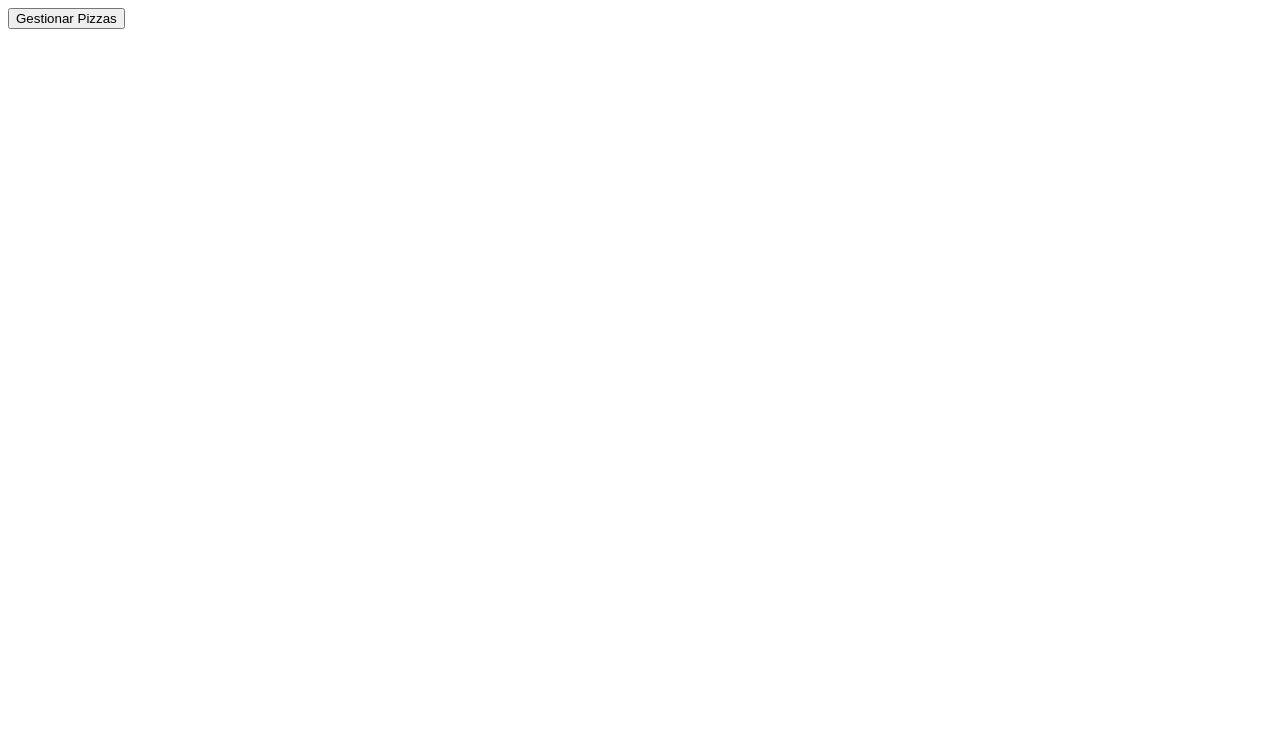
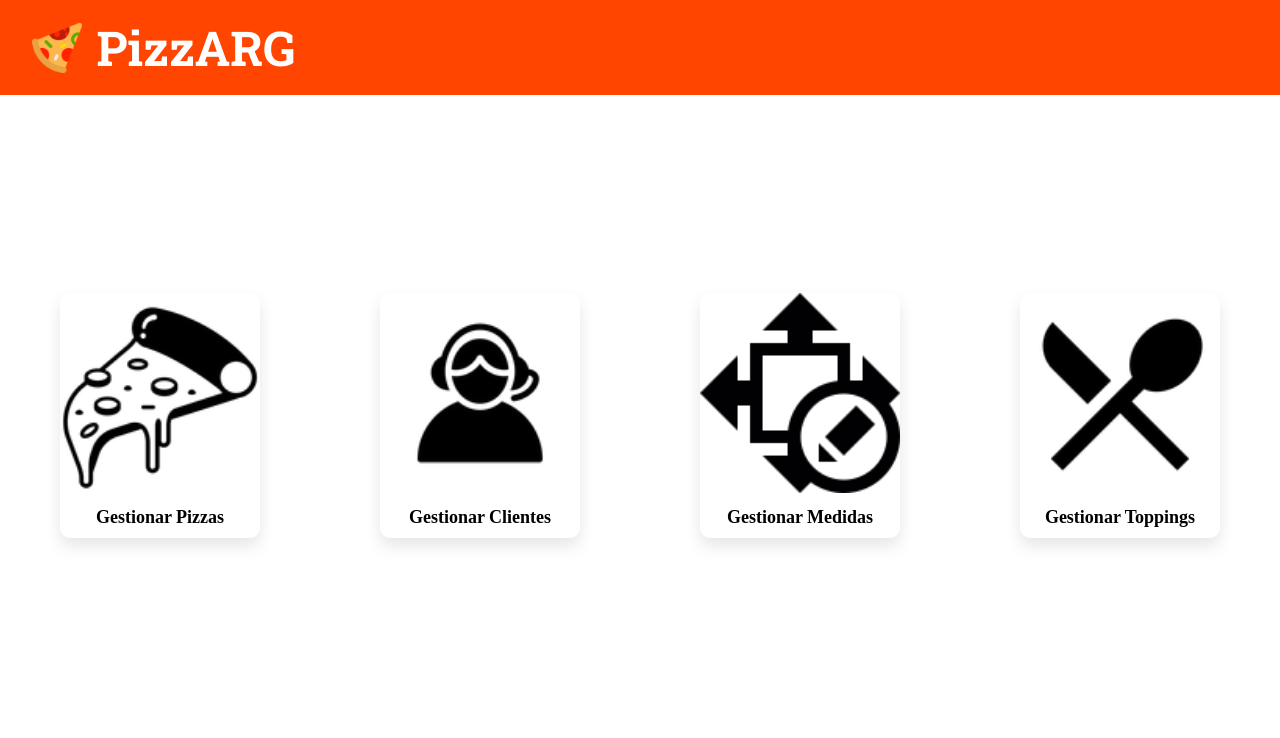
Before and after one commit to GonzalezLarryJ/Backend_Pizzas, a website: page public/index.html in a window 1280 px wide. Drawn offline with Linux system fonts and the light colour scheme; no server answers.

Commit message:
feat: dashboard estilos y logica

```diff
--- /dev/null
+++ b/public/assets/styles/dashboard.css
@@ -0,0 +1,53 @@
+#dashboard-header {
+  display: flex;
+  align-items: center;
+  justify-content: flex-start;
+  background-color: #ff4500;
+  color: white;
+  padding: 1em 2em;
+}
+
+#dashboard-header .logo {
+  height: 50px;
+}
+
+#dashboard-header h1 {
+  margin: 0;
+  font-size: 3em;
+  padding-left: .3em;
+  font-family: "Roboto Slab", sans-serif;
+}
+
+#dashboard-container {
+  display: flex;
+  justify-content: space-around;
+  align-items: center;
+  flex-wrap: wrap;
+  height: calc(100vh - 20vh);
+}
+
+.card {
+  background-color: white;
+  border-radius: 10px;
+  box-shadow: 0 8px 16px rgba(0, 0, 0, 0.1);
+  width: 200px;
+  margin: 20px;
+  text-align: center;
+  cursor: pointer;
+  transition: transform 0.2s;
+}
+
+.card:hover {
+  transform: translateY(-5px);
+}
+
+.card-img {
+  width: 100%;
+  border-top-left-radius: 10px;
+  border-top-right-radius: 10px;
+}
+
+.card h2 {
+  margin: 10px 0;
+  font-size: 18px;
+}
--- a/public/index.css
+++ b/public/index.css
@@ -1,3 +1,10 @@
+* {
+  margin: 0;
+  padding: 0;
+  box-sizing: border-box;
+  scroll-behavior: smooth;
+}
+
 /* Font Awesome */
 .fas {
   padding-right: 0.3em;
@@ -46,6 +53,7 @@
   justify-content: space-between;
 }
 
+
 /* Botones */
 #crear-btn {
   background-color: #0056b3;
--- a/public/index.html
+++ b/public/index.html
@@ -4,16 +4,69 @@
     <meta charset="UTF-8" />
     <meta name="viewport" content="width=device-width, initial-scale=1.0" />
     <link rel="icon" type="image/x-icon" href="./assets/logo.ico" />
-    <link rel="stylesheet" href="https://cdnjs.cloudflare.com/ajax/libs/font-awesome/6.0.0-beta3/css/all.min.css">
+    <link
+      rel="stylesheet"
+      href="https://cdnjs.cloudflare.com/ajax/libs/font-awesome/6.0.0-beta3/css/all.min.css"
+    />
+    <link
+      href="https://fonts.googleapis.com/css2?family=Roboto+Slab:wght@400;700&display=swap"
+      rel="stylesheet"
+    />
+    <link rel="stylesheet" href="./index.css" />
+    <link rel="stylesheet" href="./assets/styles/dashboard.css" />
     <title>PizzARG</title>
-    <link rel="stylesheet" href="./index.css" />
   </head>
   <body>
-    <button
-      onclick="window.location.href='./gestionar-pizzas/ver-pizzas/ver-pizzas.html'"
-    >
-      Gestionar Pizzas
-    </button>
+    <header id="dashboard-header">
+      <img src="./assets/logo.ico" alt="PizzARG Logo" class="logo" />
+      <h1>PizzARG</h1>
+    </header>
+    <main id="dashboard-container">
+      <div
+        class="card"
+        onclick="window.location.href='./gestionar-pizzas/ver-pizzas/ver-pizzas.html'"
+      >
+        <img
+          src="./assets/icons/pizza.ico"
+          alt="Gestionar Pizzas"
+          class="card-img"
+        />
+        <h2>Gestionar Pizzas</h2>
+      </div>
+      <div
+        class="card"
+        onclick="window.location.href='./gestionar-clientes/ver-clientes/ver-clientes.html'"
+      >
+        <img
+          src="./assets/icons/cliente.ico"
+          alt="Gestionar Clientes"
+          class="card-img"
+        />
+        <h2>Gestionar Clientes</h2>
+      </div>
+      <div
+        class="card"
+        onclick="window.location.href='./gestionar-medidas/ver-medidas/ver-medidas.html'"
+      >
+        <img
+          src="./assets/icons/medida.ico"
+          alt="Gestionar Medidas"
+          class="card-img"
+        />
+        <h2>Gestionar Medidas</h2>
+      </div>
+      <div
+        class="card"
+        onclick="window.location.href='./gestionar-toppings/ver-toppings/ver-toppings.html'"
+      >
+        <img
+          src="./assets/icons/topping.ico"
+          alt="Gestionar Toppings"
+          class="card-img"
+        />
+        <h2>Gestionar Toppings</h2>
+      </div>
+    </main>
     <script src="./index.js"></script>
   </body>
 </html>
```
Also changed, not shown: public/assets/client.ico (deleted), public/assets/icons/cliente.ico (added), public/assets/icons/medida.ico (renamed from public/assets/medida.ico), public/assets/icons/pizza.ico (renamed from public/assets/pizza.ico), public/assets/icons/topping.ico (renamed from public/assets/topping.ico), public/index.js (line endings or trailing spaces).
